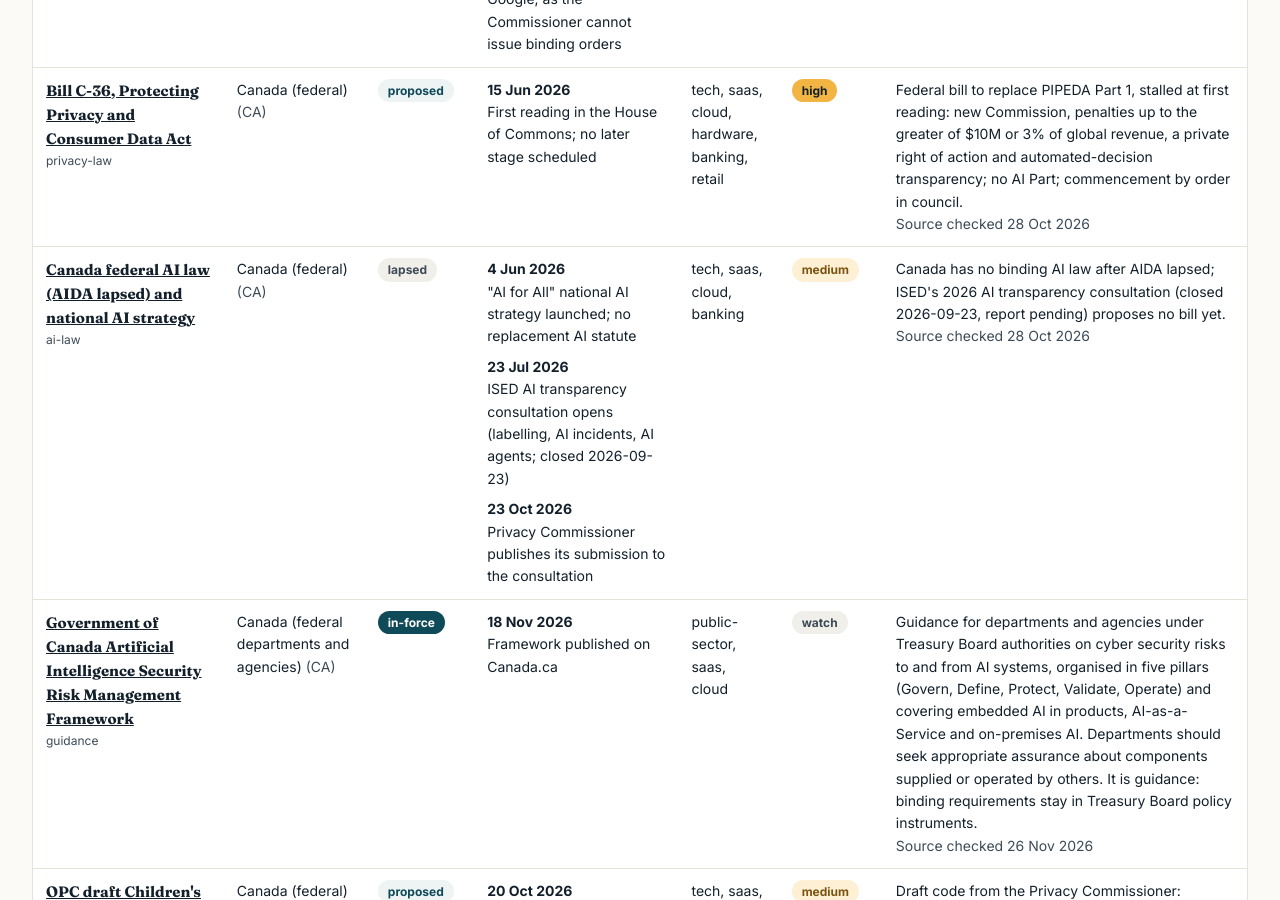
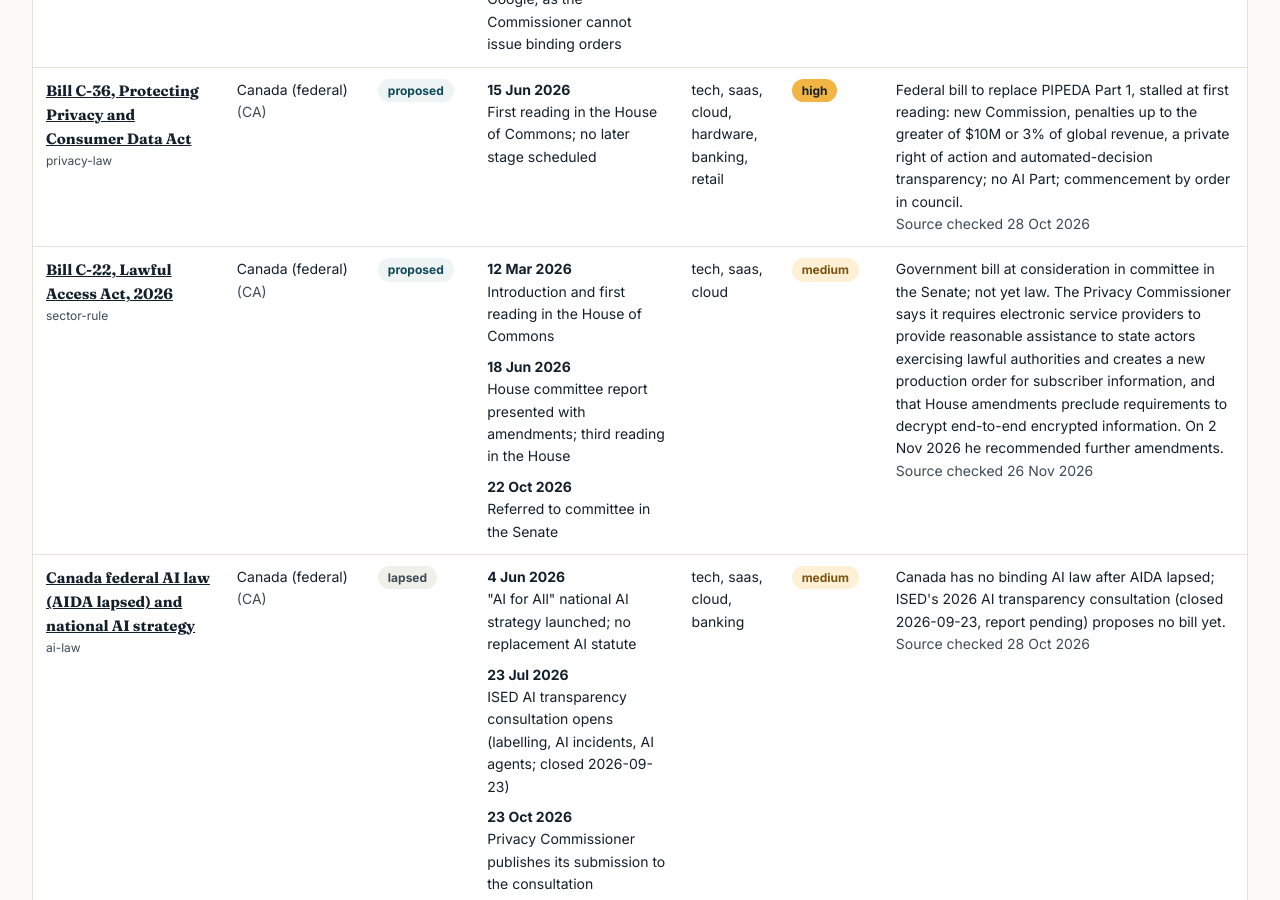
Before and after one commit to grc-with-sjo/grc-insights, a Jekyll site: the page built from radar.html, in a window 1280 px wide and 900 px high, scrolled down 4686 px. Built offline with Jekyll 4.4.1, drawn with Linux system fonts in a browser that asks for light colours; some of the changed text lies outside the part shown.

Commit message:
radar: add Bill C-22, Lawful Access Act, 2026
Stage from parl.ca LEGISinfo; content from the Privacy Commissioner's 2 Nov 2026
Senate statement (priv.gc.ca). Both read 2026-11-26.

Co-Authored-By: Claude Opus 5.5 <noreply@anthropic.com>

```diff
--- a/_data/radar_changes.yml
+++ b/_data/radar_changes.yml
@@ -1,5 +1,10 @@
 # Public "What changed" log for the Regulation Radar (newest first). Shown on /radar/ and in /radar/changes.xml.
 # Add an entry only after reading the primary source; `source` is that primary page.
+- date: "2026-11-26"
+  id: ca-bill-c22
+  change: "Added Bill C-22, the Lawful Access Act, 2026: it completed third reading in the House of Commons on 18 Jun 2026 and is at committee in the Senate. The Privacy Commissioner recommended further amendments on 2 Nov 2026."
+  source: "https://www.parl.ca/legisinfo/en/bill/45-1/c-22"
+  quote: "Bill C-22 is expressly designed to address some of those challenges, including by requiring electronic service providers to provide reasonable assistance to state actors in exercising lawful authorities."
 - date: "2026-11-26"
   id: eu-cada
   change: "Verified the Cloud and AI Development Act row on the Commission's pages and removed the verify marker: it is a Commission proposal (COM(2026) 502) that would set a single EU-wide cloud and AI sovereignty framework with four assurance levels for public sector bodies. Dropped the unsourced claim that it is in Parliament and Council."
--- a/_data/tracker.yml
+++ b/_data/tracker.yml
@@ -27,6 +27,21 @@
   summary: "Federal bill to replace PIPEDA Part 1, stalled at first reading: new Commission, penalties up to the greater of $10M or 3% of global revenue, a private right of action and automated-decision transparency; no AI Part; commencement by order in council."
   source: "https://www.parl.ca/legisinfo/en/bill/45-1/c-36"
   last_reviewed: "2026-10-28"
+- id: ca-bill-c22
+  name: "Bill C-22, Lawful Access Act, 2026"
+  region: CA
+  jurisdiction: "Canada (federal)"
+  type: sector-rule
+  status: proposed
+  key_dates:
+    - { date: "2026-03-12", what: "Introduction and first reading in the House of Commons" }
+    - { date: "2026-06-18", what: "House committee report presented with amendments; third reading in the House" }
+    - { date: "2026-10-22", what: "Referred to committee in the Senate" }
+  sectors: [tech, saas, cloud]
+  applies_to_me: medium
+  summary: "Government bill at consideration in committee in the Senate; not yet law. The Privacy Commissioner says it requires electronic service providers to provide reasonable assistance to state actors exercising lawful authorities and creates a new production order for subscriber information, and that House amendments preclude requirements to decrypt end-to-end encrypted information. On 2 Nov 2026 he recommended further amendments."
+  source: "https://www.parl.ca/legisinfo/en/bill/45-1/c-22"
+  last_reviewed: "2026-11-26"
 - id: ca-federal-ai-strategy
   name: "Canada federal AI law (AIDA lapsed) and national AI strategy"
   region: CA
```
